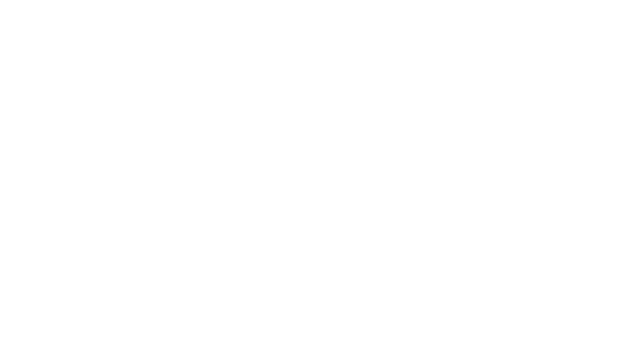
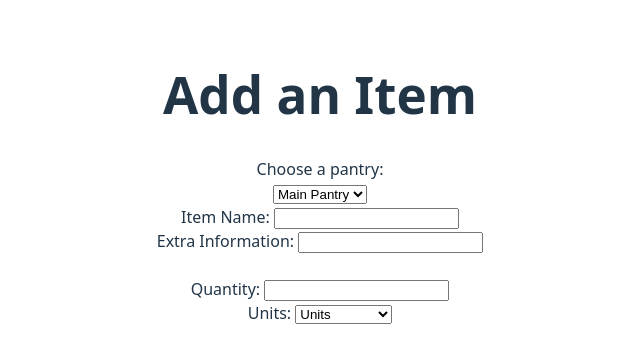
Before and after one commit to MimocaShelf/PantryTracker, a React (Vite) app: page /addToPantry in a window 1280 px wide. Before the commit this address had no page. Shown: the top 362 px of the page, without its empty margins (320-960 px from the left). Built offline with nearby package versions, Linux system fonts and the light colour scheme.

Commit message:
Add To Pantry interface

```diff
--- /dev/null
+++ b/src/addToPantry.jsx
@@ -0,0 +1,52 @@
+import React from 'react';
+import addItemToPantry from './addToPantryLogic.jsx';
+/*
+FEATURES:
+- Add an item to the pantry
+    - pantry
+    - item name
+    - quantity
+    - unit of measurement
+*/
+addItemToPantry()
+
+function AddToPantry() {
+    return (
+        <div class="section">
+            <h1>Add an Item</h1>
+            <label for="pantries">Choose a pantry: </label>
+            <form method="post">
+                <select name="pantries" id="pantries">
+                    <option value="main_pantry">Main Pantry</option>
+                    <option value="fridge">Fridge</option>
+                    <option value="sink">Sink</option>
+                </select>
+                <br></br>
+                <label for="item_name">Item Name: </label>
+                <input type="text" name="item_name"></input>
+                <br></br>
+                <label for="extra_info">Extra Information: </label>
+                <input type="text" name="extra_info"></input>
+                <br></br>
+                <br></br>
+                <label for="quantity">Quantity: </label>
+                <input type="text" name="quantity"></input>
+                <br></br>
+                <label for="unit">Units: </label>
+                <select name="unit" id="unit">
+                    <option value="units">Units</option>
+                    <option value="milligrams">Milligrams</option>
+                    <option value="grams">Grams</option>
+                    <option value="kilograms">Kilograms</option>
+                    <option value="millilitres">Millilitres</option>
+                    <option value="litres">Litres</option>
+                    <option value="kilolitres">Kilolitres</option>
+                    <option value="cups">Cups</option>
+                    <option value="tsps">Teaspoons</option>
+                    <option value="tbsps">Tablespoons</option>
+                </select>
+            </form>
+        </div>
+    );
+}
+export default AddToPantry;
--- /dev/null
+++ b/src/addToPantryLogic.jsx
@@ -0,0 +1,16 @@
+import React from 'react';
+/*
+    take input from addToPantry:
+        - pantry
+        - item name
+        - quantity
+        - unit of measurement
+
+    add to
+
+*/
+
+function addItemToPantry() {
+
+}
+export default addItemToPantry;
--- a/src/app.jsx
+++ b/src/app.jsx
@@ -3,6 +3,7 @@ import Home from './home.jsx';
 import Nutrition from './nutrition.jsx';
 import MealPrep from './mealPrep.jsx';
 import Pantry from './pantry.jsx';
+import AddToPantry from './addToPantry.jsx';
 import React from 'react';
 
 function App() {
@@ -13,6 +14,7 @@ function App() {
             <Route path="/nutrition" element={<Nutrition />} />
             <Route path="/mealPrep" element={<MealPrep />} />
             <Route path="/pantry" element={<Pantry />} />
+            <Route path="/addToPantry" element={<AddToPantry />} />
         </Routes>
         </BrowserRouter>
     );
--- a/src/sql/sql.js
+++ b/src/sql/sql.js
@@ -14,8 +14,10 @@ const sql_array = [
 
     //CREATE TABLES
     `CREATE TABLE pantry_items (
-        pantry_id INTEGER PRIMARY KEY,
+        pantry_item_id INTEGER AUTOINCREMENT PRIMARY KEY,
+        pantry_id INTEGER,
         item_name VARCHAR(100),
+        extra_info VARCHAR(65535),
         quantity DECIMAL(20, 5),
         unit VARCHAR(50)
     )`,
```
